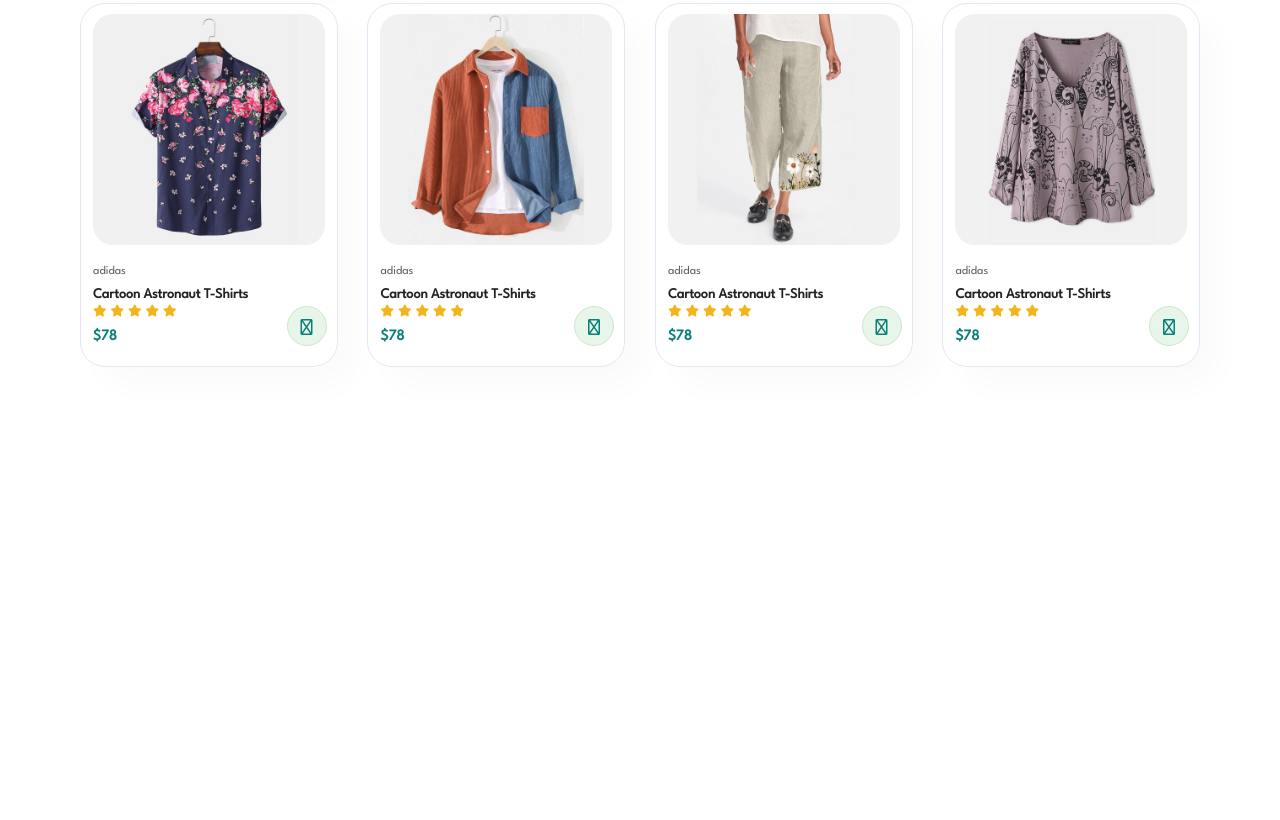
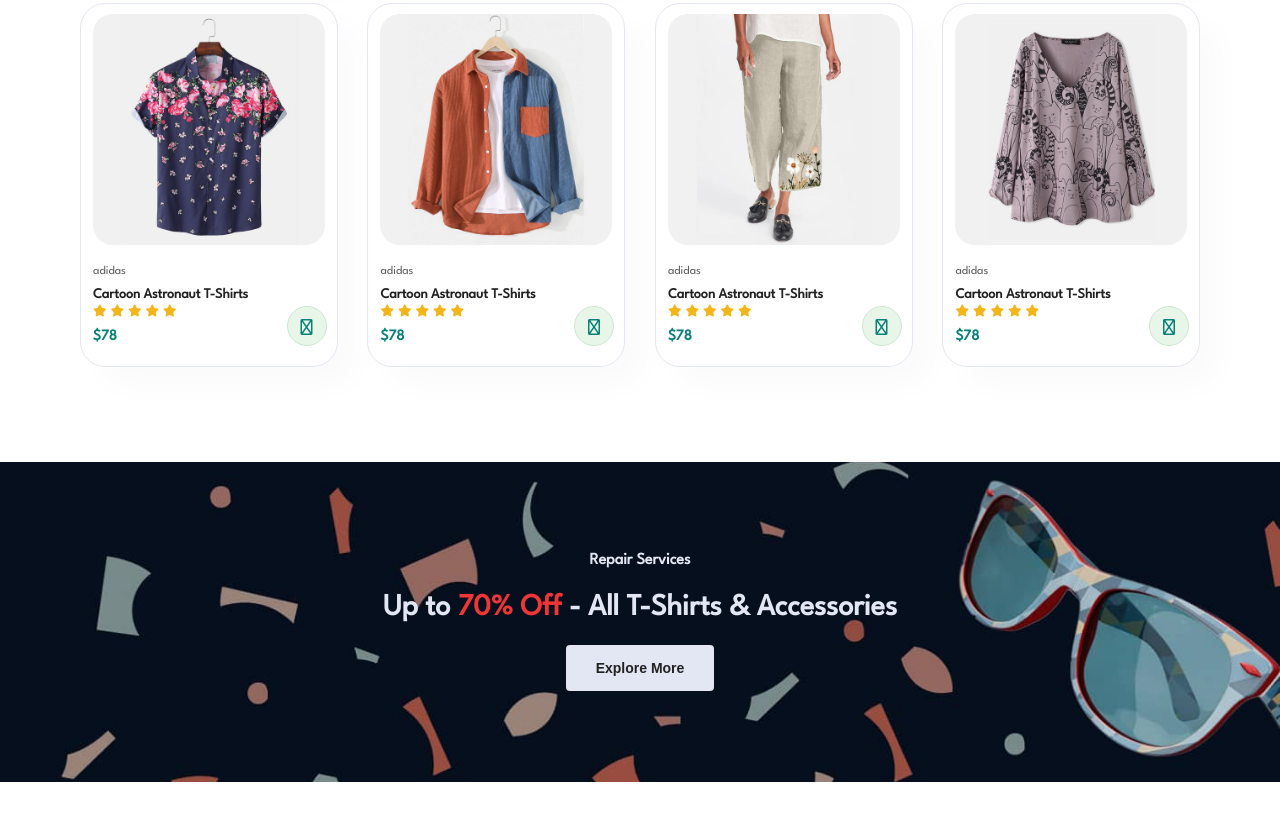
Before and after one commit to anavahcic/ecommerceClothing, a plain HTML site: page index.html in a window 1280 px wide. Shown: the part 1688-2508 px from the top of the page. Before the commit the page ends 2110 px from the top, so only its background shows below. Drawn offline with Linux system fonts and the light colour scheme.

Commit message:
banner section

```diff
--- a/index.html
+++ b/index.html
@@ -217,6 +217,12 @@
         </section>
         <!-- END .product1 -->
 
+        <section id="banner" class="banner">
+            <h4>Repair Services</h4>
+            <h2>Up to <span>70% Off</span> - All T-Shirts & Accessories</h2>
+            <button class="normal">Explore More</button>
+        </section><!-- END .banner -->
+
 
 
 
--- /dev/null
+++ b/styles/sass/partials/_banner.scss
@@ -0,0 +1,34 @@
+@use "./variables" as *;
+
+.banner {
+    margin: 40px 0;
+    display: flex;
+    flex-direction: column;
+    justify-content: center;
+    align-items: center;
+    text-align: center;
+    background-image: url(../assets/banner/b2.jpg);
+    width: 100%;
+    height: 40vh;
+    background-size: cover;
+    background-position: center;
+    h4 {
+        color: $white;
+        font-size: 16px;
+    }
+    h2 {
+        color: $white;
+        font-size: 30px;
+        padding: 10px 0;
+        span {
+            color: $red;
+        }
+    }
+    button {
+        &:hover {
+            background: $teal;
+            color: $white;
+        }
+    }
+
+}
--- a/styles/sass/partials/_typography.scss
+++ b/styles/sass/partials/_typography.scss
@@ -42,3 +42,16 @@
     color: $green;
     margin: 15px 0 20px 0;
 }
+
+button.normal {
+    font-size: 14px;
+    font-weight: 600;
+    padding: 15px 30px;
+    color: $black;
+    background-color: $white;
+    border-radius: 4px;
+    cursor: pointer;
+    border: none;
+    outline: none;
+    transition: 0.2s;
+}
--- a/styles/sass/partials/_variables.scss
+++ b/styles/sass/partials/_variables.scss
@@ -15,3 +15,4 @@
 $lightOrange: #fff2e5;
 $gray: #606063;
 $greenish: #e8f6ea;
+$red: #ef3636;
--- a/styles/sass/styles.scss
+++ b/styles/sass/styles.scss
@@ -6,3 +6,4 @@
 @use "./partials/hero";
 @use "./partials/feature";
 @use "./partials/product1";
+@use "./partials/banner";
```
Also changed, not shown: styles/styles.css.
